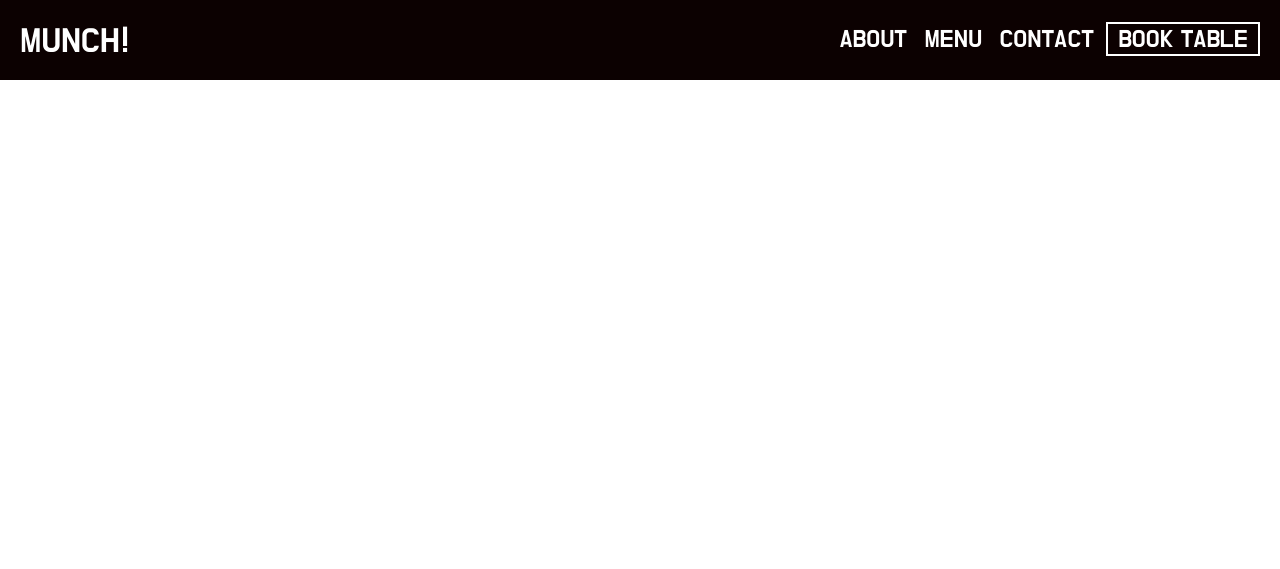
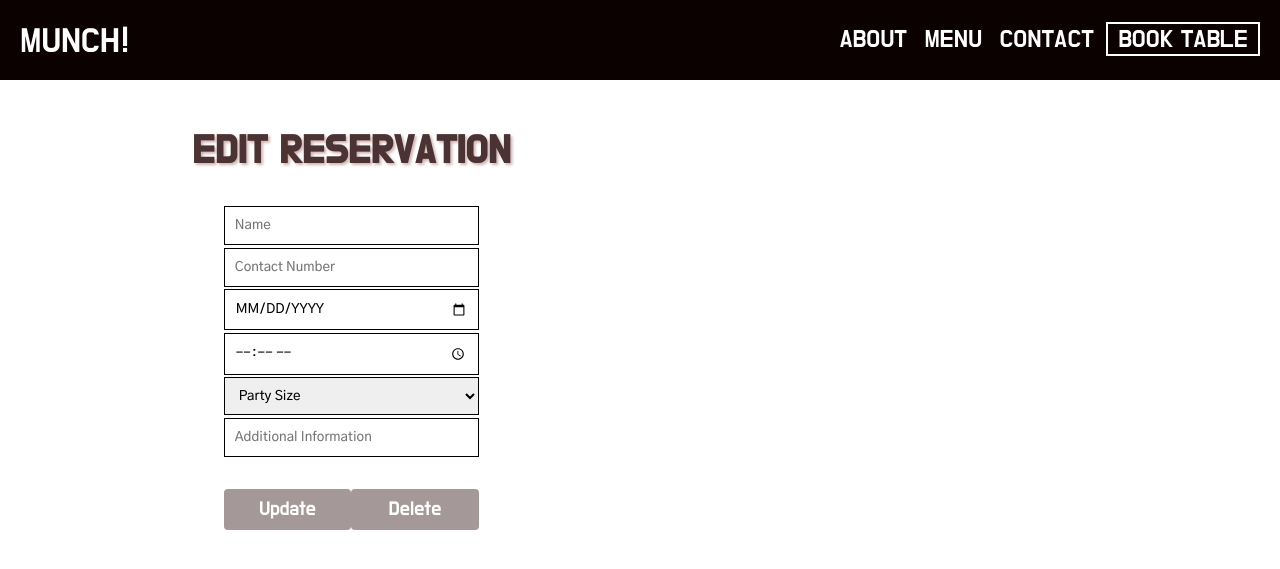
Before and after one commit to annuc1s/ms3_munch_dataCentricDevelopment, a Flask app: page /edit_reservation in a window 1280 px wide. Shown: the top 569 px of the page. Run offline with Flask 2, Linux system fonts and the light colour scheme; some libraries are stand-ins or nearby versions.

Commit message:
form and styling added to edit-reservation.html

```diff
--- a/static/css/style.css
+++ b/static/css/style.css
@@ -170,7 +170,7 @@ footer h2{
 }
 /*---------------About*/
 
-#about h2, #contact-form h2, #menu h2, .log-in-form h2, .modal-container h2, #reserve-table h2{
+#about h2, #contact-form h2, #menu h2, .log-in-form h2, .modal-container h2, #reserve-table h2, #edit-reservation h2{
     font-family: 'Do Hyeon', sans-serif;
     text-transform: uppercase;
     color: rgb(75, 51, 51);
@@ -440,7 +440,7 @@ button:hover {
 
 /*---------------------book-tbl.html*/
 
-#reserve-table{
+#reserve-table, #edit-reservation{
     margin-left: 15%;
     margin-top: 6rem;
     margin-right: 15%;
@@ -449,11 +449,8 @@ button:hover {
     padding: 0;
 }
 
-#reserve-table form{
+#reserve-table form, #edit-reservation form{
     display: grid;
-}
-
-#reserve-table form{
     padding-top: 30px;
 }
 
@@ -469,6 +466,20 @@ button:hover {
 
 #reserve-table input[type=date]{
     text-transform: uppercase;
+}
+
+#edit-reservation input[type=date]{
+    text-transform: uppercase;
+}
+
+#edit-reservation input[type=text], input[type=date], input[type=time], select{
+    width: 100%;
+    padding: 10px;
+    border: 1.5px solid black;
+    box-sizing: border-box;
+    margin-bottom: 1%;
+    resize: vertical;
+    font-family: 'Gothic A1', sans-serif;
 }
 /*---------------------Responsive Sizing*/
 
--- a/templates/edit-reservation.html
+++ b/templates/edit-reservation.html
@@ -1,4 +1,24 @@
 {% extends 'base.html' %}
 {% block content %}
-
+    <div id="edit-reservation">
+    <h2>Edit Reservation</h2>
+    <form action="{{url_for('reserve_table')}}" method="POST">
+        <input type="text" placeholder="Name" name="reservation_name" id="reservation_name" required>
+        <input type="text" placeholder="Contact Number" name="contact_number" id="contact_number" required>
+        <input type="date" name="reservation_date" id="reservation_date" required>
+        <input type="time" name="reservation_time" id="reservation_time" required>
+         <!--Looping through database to bring up party size selection-->
+        <select name="party_size" id="party_size" required>
+            <option value="" disabled selected>Party Size</option>
+            {% for party in people %}
+            <option value="">{{party.party_size}}</option>
+            {% endfor %}
+        </select>
+        <input type="text" placeholder="Additional Information" name="additional_info" id="additional_info">
+        <div class="row">
+            <button class="column">Update</button>
+            <button class="column">Delete</button>
+        </div>
+    </form>
+</div>
 {% endblock %}
```
